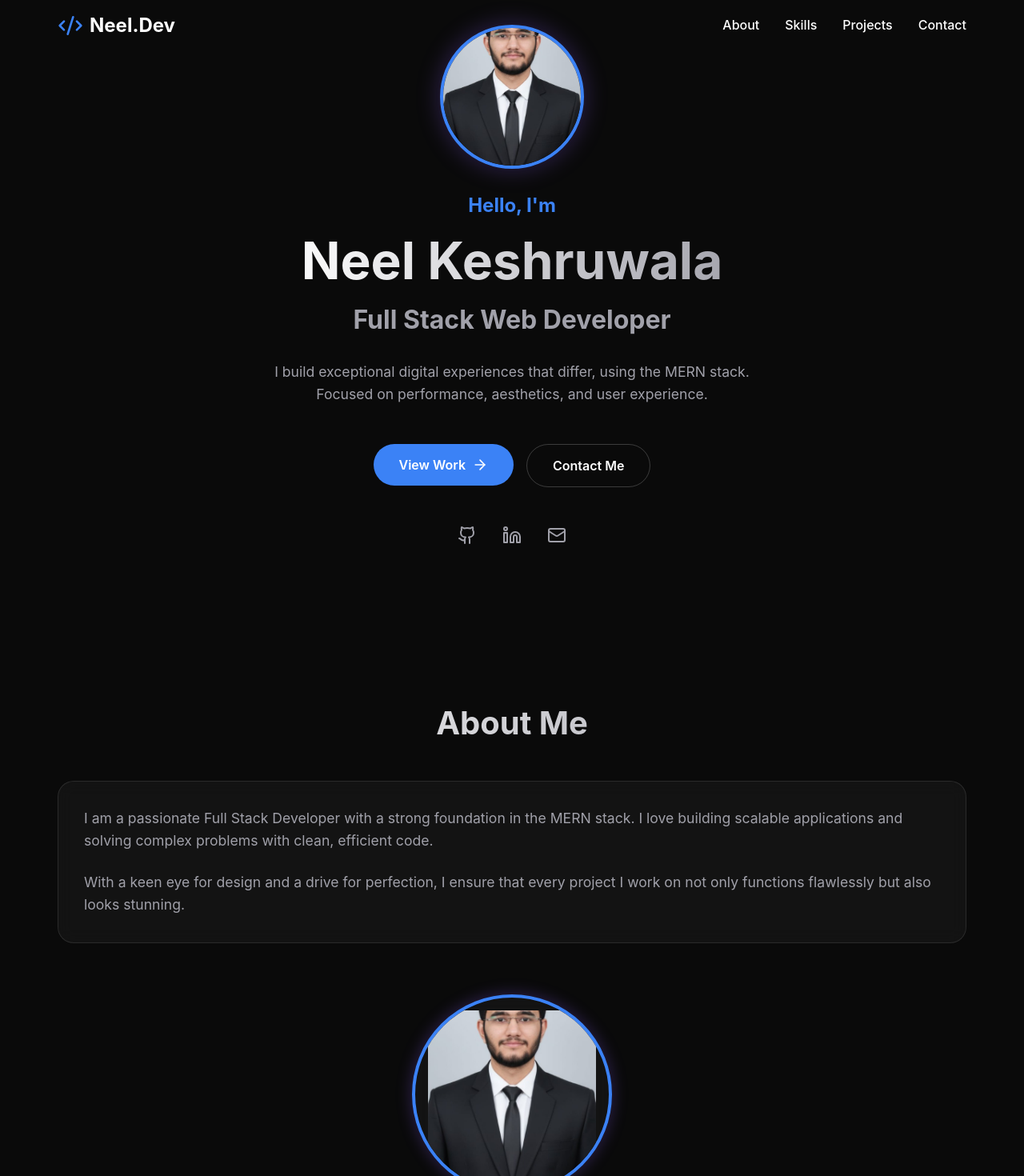
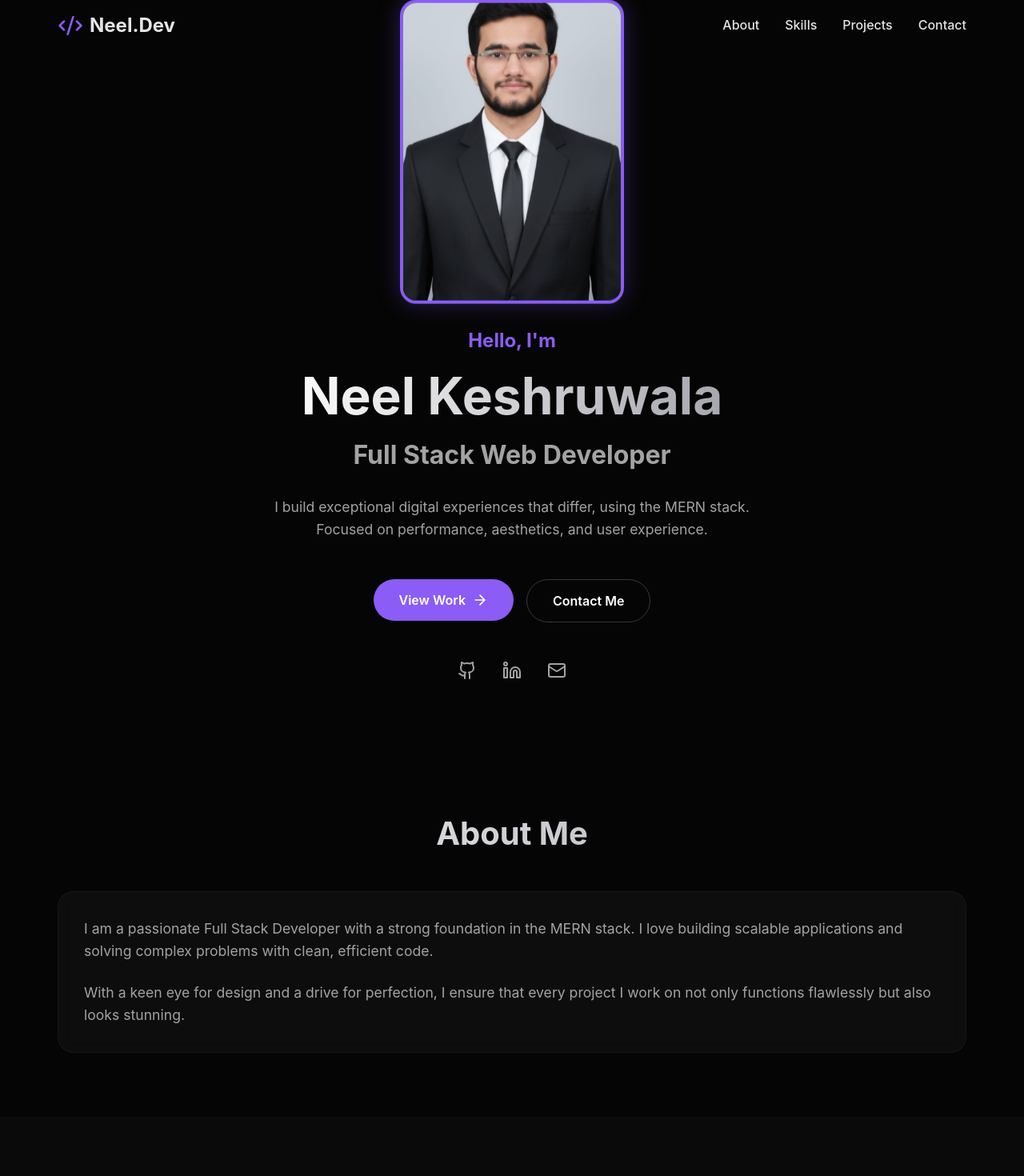
Before and after one commit to NEELKESHRUWALA/FUTURE_FS_01, a React (Vite) app in the folder client/: page / in a window 1280 px wide. Shown: the top 1470 px of the page at 80% size. Built offline with nearby package versions, Linux system fonts and the light colour scheme.

Commit message:
feat: add initial client UI components for hero, navbar, about, and contact sections with global styling.

```diff
--- a/client/src/components/About.jsx
+++ b/client/src/components/About.jsx
@@ -1,6 +1,5 @@
 import React from "react";
 import { motion } from "framer-motion";
-import profileImg from "../assets/profile.jpg";
 
 const About = () => {
   return (
@@ -42,45 +41,6 @@ const About = () => {
           </motion.div>
 
           {/* Placeholder for Image or Stats */}
-          <motion.div
-            initial={{ opacity: 0, x: 50 }}
-            whileInView={{ opacity: 1, x: 0 }}
-            viewport={{ once: true }}
-            transition={{ duration: 0.6 }}
-            style={{
-              display: "flex",
-              justifyContent: "center",
-              alignItems: "center",
-            }}
-          >
-            <div
-              className="glass"
-              style={{
-                padding: "1rem",
-                borderRadius: "20px",
-                width: "250px",
-                height: "250px",
-                borderRadius: "50%",
-                overflow: "hidden",
-                display: "flex",
-                justifyContent: "center",
-                alignItems: "center",
-                border: "4px solid var(--accent)",
-                boxShadow: "0 0 20px rgba(139, 92, 246, 0.3)",
-              }}
-            >
-              <img
-                src={profileImg}
-                alt="Neel Keshruwala"
-                style={{
-                  width: "100%",
-                  height: "100%",
-                  objectFit: "cover",
-                  borderRadius: "15px",
-                }}
-              />
-            </div>
-          </motion.div>
         </div>
       </div>
     </section>
--- a/client/src/components/Contact.jsx
+++ b/client/src/components/Contact.jsx
@@ -186,7 +186,7 @@ const Contact = () => {
                     color: "white",
                     outline: "none",
                   }}
-                  placeholder="keshruwalaneel@gmail.com"
+                  placeholder="johndoe@gmail.com"
                 />
               </div>
               <div>
--- a/client/src/components/Hero.jsx
+++ b/client/src/components/Hero.jsx
@@ -25,13 +25,14 @@ const Hero = () => {
         >
           <div
             style={{
-              width: "180px",
-              height: "180px",
-              borderRadius: "50%",
+              width: "280px",
+              height: "380px", // 3:4 Aspect Ratio (Passport Style)
+              borderRadius: "20px",
               overflow: "hidden",
               margin: "0 auto 2rem",
               border: "4px solid var(--accent)",
               boxShadow: "0 0 30px rgba(139, 92, 246, 0.3)",
+              animation: "float 6s ease-in-out infinite", // Removed pulse for cleaner look on rectangle
             }}
           >
             <img
--- a/client/src/components/Navbar.jsx
+++ b/client/src/components/Navbar.jsx
@@ -1,7 +1,7 @@
-import React, { useState, useEffect } from 'react'; // React imported for older versions compatibility just in case, though Vite handles it.
-import { Menu, X, Code2 } from 'lucide-react';
-import { Link } from 'react-scroll';
-import { motion } from 'framer-motion';
+import React, { useState, useEffect } from "react"; // React imported for older versions compatibility just in case, though Vite handles it.
+import { Menu, X, Code2 } from "lucide-react";
+import { Link } from "react-scroll";
+import { motion } from "framer-motion";
 
 const Navbar = () => {
   const [isOpen, setIsOpen] = useState(false);
@@ -11,33 +11,61 @@ const Navbar = () => {
     const handleScroll = () => {
       setScrolled(window.scrollY > 50);
     };
-        window.addEventListener('scroll', handleScroll);
-        return () => window.removeEventListener('scroll', handleScroll);
+    window.addEventListener("scroll", handleScroll);
+    return () => window.removeEventListener("scroll", handleScroll);
   }, []);
 
   const navLinks = [
-        { name: 'About', to: 'about' },
-        { name: 'Skills', to: 'skills' },
-        { name: 'Projects', to: 'projects' },
-        { name: 'Contact', to: 'contact' },
+    { name: "About", to: "about" },
+    { name: "Skills", to: "skills" },
+    { name: "Projects", to: "projects" },
+    { name: "Contact", to: "contact" },
   ];
 
   return (
-        <nav className={`fixed w-full z-50 transition-all duration-300 ${scrolled ? 'glass' : 'bg-transparent'}`} style={{
-            position: 'fixed', top: 0, left: 0, right: 0, zIndex: 1000,
-            height: 'var(--nav-height)', display: 'flex', alignItems: 'center',
-            background: scrolled ? 'rgba(10, 10, 10, 0.8)' : 'transparent',
-            backdropFilter: scrolled ? 'blur(10px)' : 'none',
-            borderBottom: scrolled ? '1px solid rgba(255,255,255,0.05)' : 'none'
-        }}>
-            <div className="container" style={{ display: 'flex', justifyContent: 'space-between', alignItems: 'center', width: '100%' }}>
-                <div style={{ display: 'flex', alignItems: 'center', gap: '0.5rem', fontWeight: 'bold', fontSize: '1.5rem', color: 'var(--text-primary)' }}>
+    <nav
+      className={`fixed w-full z-50 transition-all duration-300 ${
+        scrolled ? "glass" : "bg-transparent"
+      }`}
+      style={{
+        position: "fixed",
+        top: 0,
+        left: 0,
+        right: 0,
+        zIndex: 1000,
+        height: "var(--nav-height)",
+        display: "flex",
+        alignItems: "center",
+        background: scrolled ? "rgba(5, 5, 5, 0.8)" : "transparent",
+        backdropFilter: scrolled ? "blur(10px)" : "none",
+        borderBottom: scrolled ? "1px solid rgba(255,255,255,0.05)" : "none",
+      }}
+    >
+      <div
+        className="container"
+        style={{
+          display: "flex",
+          justifyContent: "space-between",
+          alignItems: "center",
+          width: "100%",
+        }}
+      >
+        <div
+          style={{
+            display: "flex",
+            alignItems: "center",
+            gap: "0.5rem",
+            fontWeight: "bold",
+            fontSize: "1.5rem",
+            color: "var(--text-primary)",
+          }}
+        >
           <Code2 size={32} color="var(--accent)" />
           <span>Neel.Dev</span>
         </div>
 
         {/* Desktop Menu */}
-                <div className="desktop-menu" style={{ display: 'none', gap: '2rem' }}>
+        <div className="desktop-menu" style={{ display: "none", gap: "2rem" }}>
           {/* Note: I will use media queries in CSS or inline logic for responsiveness if not using Tailwind.
                 Since "No Tailwind", I should use a CSS module or standard CSS classes.
                 I will use inline styles for structural quickness here but rely on 'desktop-menu' class in index.css or add a <style> block or just allow `display: none` by default and show on desktop.
@@ -50,7 +78,7 @@ const Navbar = () => {
               to={link.to}
               smooth={true}
               duration={500}
-                            style={{ cursor: 'pointer', fontWeight: 500 }}
+              style={{ cursor: "pointer", fontWeight: 500 }}
               className="nav-link"
             >
               {link.name}
@@ -70,16 +98,16 @@ const Navbar = () => {
           initial={{ opacity: 0, y: -20 }}
           animate={{ opacity: 1, y: 0 }}
           style={{
-                        position: 'absolute',
-                        top: 'var(--nav-height)',
+            position: "absolute",
+            top: "var(--nav-height)",
             left: 0,
-                        width: '100%',
-                        background: 'var(--bg-secondary)',
-                        padding: '2rem',
-                        display: 'flex',
-                        flexDirection: 'column', // fixed typo flex-col
-                        gap: '1.5rem',
-                        borderBottom: '1px solid rgba(255,255,255,0.1)'
+            width: "100%",
+            background: "var(--bg-secondary)",
+            padding: "2rem",
+            display: "flex",
+            flexDirection: "column", // fixed typo flex-col
+            gap: "1.5rem",
+            borderBottom: "1px solid rgba(255,255,255,0.1)",
           }}
         >
           {navLinks.map((link) => (
@@ -89,7 +117,11 @@ const Navbar = () => {
               smooth={true}
               duration={500}
               onClick={() => setIsOpen(false)}
-                            style={{ fontSize: '1.2rem', cursor: 'pointer', textAlign: 'center' }}
+              style={{
+                fontSize: "1.2rem",
+                cursor: "pointer",
+                textAlign: "center",
+              }}
             >
               {link.name}
             </Link>
--- a/client/src/index.css
+++ b/client/src/index.css
@@ -1,12 +1,36 @@
 :root {
-  --bg-primary: #0a0a0a;
-  --bg-secondary: #1a1a1a;
-  --text-primary: #ffffff;
-  --text-secondary: #a1a1aa;
-  --accent: #3b82f6;
-  --accent-glow: rgba(59, 130, 246, 0.5);
-  --font-main: 'Inter', system-ui, -apple-system, sans-serif;
+  --bg-primary: #050505;
+  --bg-secondary: #0a0a0a;
+  --text-primary: #e5e5e5;
+  --text-secondary: #a3a3a3;
+  --accent: #8b5cf6;
+  --accent-glow: rgba(139, 92, 246, 0.3);
+  --font-main: "Inter", system-ui, -apple-system, sans-serif;
   --nav-height: 4rem;
+}
+
+@keyframes profile-pulse {
+  0% {
+    box-shadow: 0 0 0 0 rgba(139, 92, 246, 0.4);
+  }
+  70% {
+    box-shadow: 0 0 0 20px rgba(139, 92, 246, 0);
+  }
+  100% {
+    box-shadow: 0 0 0 0 rgba(139, 92, 246, 0);
+  }
+}
+
+@keyframes float {
+  0% {
+    transform: translateY(0px);
+  }
+  50% {
+    transform: translateY(-10px);
+  }
+  100% {
+    transform: translateY(0px);
+  }
 }
 
 * {
@@ -76,9 +100,17 @@ button {
 
 /* Glassmorphism */
 .glass {
+  background: rgba(26, 26, 26, 0.4);
+  backdrop-filter: blur(12px);
+  border: 1px solid rgba(255, 255, 255, 0.05);
+  transition: all 0.3s ease;
+}
+
+.glass:hover {
   background: rgba(26, 26, 26, 0.6);
-  backdrop-filter: blur(10px);
-  border: 1px solid rgba(255, 255, 255, 0.1);
+  border-color: rgba(139, 92, 246, 0.3);
+  transform: translateY(-5px);
+  box-shadow: 0 10px 30px rgba(0, 0, 0, 0.5);
 }
 
 ::-webkit-scrollbar {
```
Lines whose indentation alone changed are shown as unchanged.
